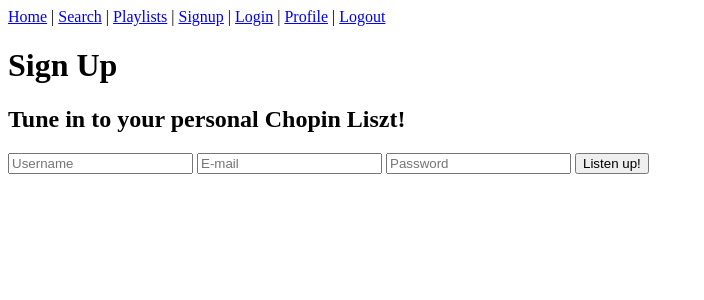
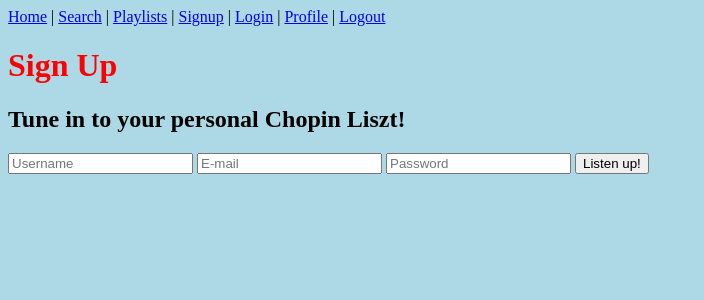
Before and after one commit to Adrianna87/classical, a Flask app: page /signup in a window 1280 px wide. Shown: the top 300 px of the page, without its empty margins (0-704 px from the left). Run offline with Flask 2, Linux system fonts and the light colour scheme.

Commit message:
css is not working. goingto work on main branc to see if it works any better

```diff
--- a/app.py
+++ b/app.py
@@ -4,7 +4,7 @@
 
 import requests
 
-from forms import UserAddForm, LoginForm, UserEditForm, ComposerForm
+from forms import UserAddForm, LoginForm, UserEditForm
 from models import db, connect_db, User, Favorite
 
 CURR_USER_KEY = "curr_user"
--- a/forms.py
+++ b/forms.py
@@ -25,10 +25,3 @@
 
     username = StringField('Username', validators=[DataRequired()])
     password = PasswordField('Password', validators=[Length(min=6)])
-
-
-class ComposerForm(FlaskForm):
-    """Form for adding/editing playlists"""
-
-    name = StringField('text', validators=[DataRequired()])
-    epoch = TextAreaField('text', validators=[DataRequired()])
--- a/static/app.css
+++ b/static/app.css
@@ -0,0 +1,6 @@
+body {
+  background-color: lightblue
+}
+h1{
+  color:red
+}
--- a/templates/base.html
+++ b/templates/base.html
@@ -6,6 +6,7 @@
   <meta http-equiv="X-UA-Compatible" content="IE=edge">
   <meta name="viewport" content="width=device-width, initial-scale=1.0">
   <title>{% block title %}Classical{% endblock %}</title>
+  <link rel="stylesheet" href="/static/app.css">
   <script src="https://unpkg.com/jquery"></script>
 </head>
 
--- a/templates/users/playlists.html
+++ b/templates/users/playlists.html
@@ -8,6 +8,7 @@
 
 <h1>Your playlists</h1>
 <div id="playlistPieces">
+  <h2>Find new music based on: Composer | Epoch | Genre</h2>
   {% for title in favorites %}
   <p>
   <form action="/removefavorite/{{title['id']}}" method="POST">
```
Also changed, not shown: static/app.js (+0 -10 lines).
